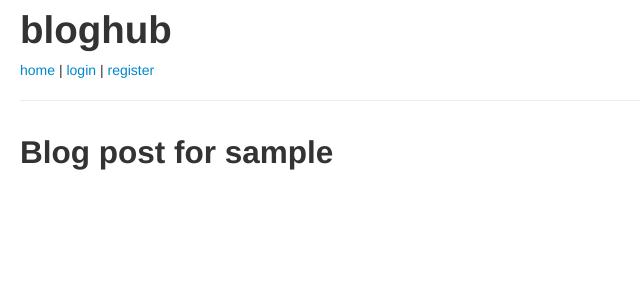
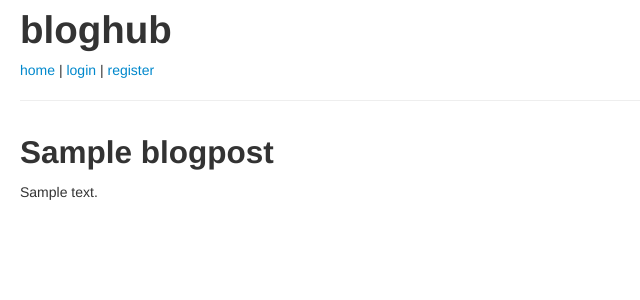
Before and after one commit to burxtx/djcode, a Django app: template bloghub/templates/blogpost_detail.html in a window 1280 px wide. Shown: the top 300 px of the page, without its empty margins (0-640 px from the left). Run offline with Django 3.2, Linux system fonts and the light colour scheme; the template is opened without the code that fills it: most values are stand-ins (such as "Sample title", 1, 10 or a date in 2020); parts of the project's set-up code (start-up, migrations or seed data) failed here and were passed over.

Commit message:
continue detail page

```diff
--- a/bloghub/blog/models.py
+++ b/bloghub/blog/models.py
@@ -1,3 +1,4 @@
+# coding: UTF-8
 from django.contrib.auth.models import User
 from django.db import models
 
--- a/bloghub/templates/blogpost_detail.html
+++ b/bloghub/templates/blogpost_detail.html
@@ -1,6 +1,21 @@
 {% extends "base.html" %}
-{% block title %}{{ username }}{% endblock %}
-{% block head %}Blog post for {{ username }}{% endblock %}
+{% block title %}{{ blogpost.title }}{% endblock %}
+{% block head %}{{ blogpost.title }}{% endblock %}
 {% block content %}
-
+	{{ blogpost.body|safe }}
+	{% if show_tags %}
+    	<br />
+    	Tags:
+      	{% if blogpost.tag_set.all %}
+        	<ul class="tags">
+          	{% for tag in blogpost.tag_set.all %}
+            	<li>
+              		<a href="/tag/{{ tag.name|urlencode }}/">{{ tag.name }}</a>
+            	</li>
+          	{% endfor %}
+        	</ul>
+      	{% else %}
+        	None.
+      	{% endif %}
+    {% endif %}
 {% endblock %}
--- a/bloghub/templates/blogpost_list.html
+++ b/bloghub/templates/blogpost_list.html
@@ -12,7 +12,7 @@
         <a href="/blogpost/{{ blogpost.id }}" class="title">{{ blogpost.title }}</a>
         <br />
         {% if show_body %}
-          {{ blogpost.body }}
+          {{ blogpost.body|safe }}
         {% endif%}
         <br />
         {% if show_tags %}
```
Also changed, not shown: bloghub/blog/views.py (+5 -3 lines), bloghub/bloghub.db.
